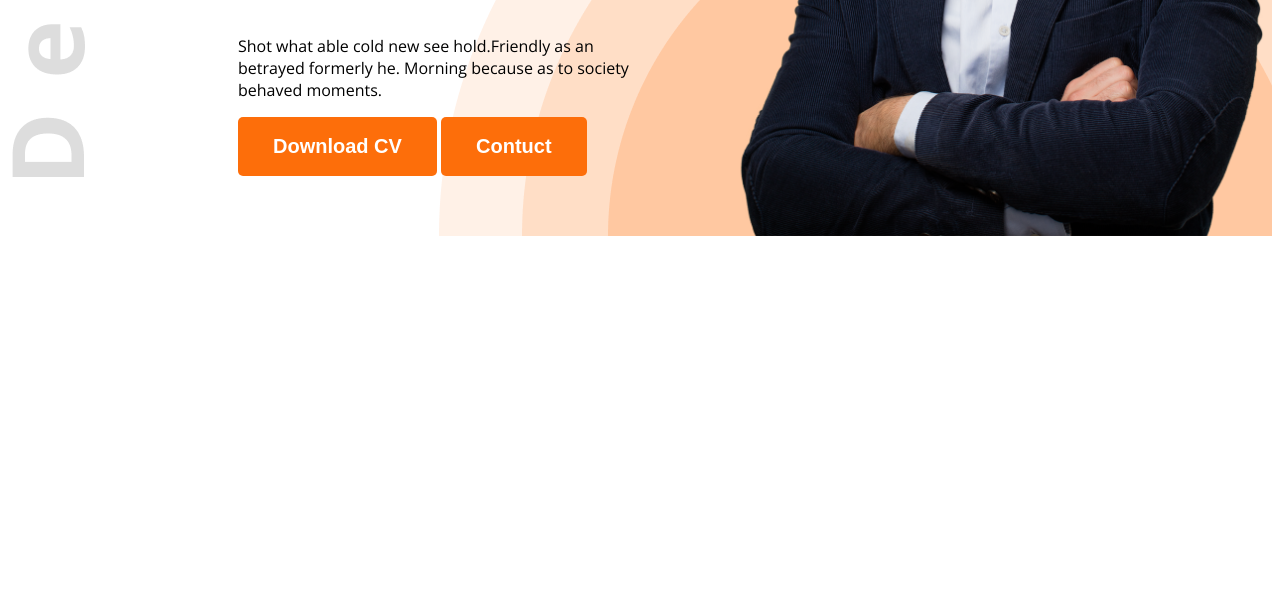
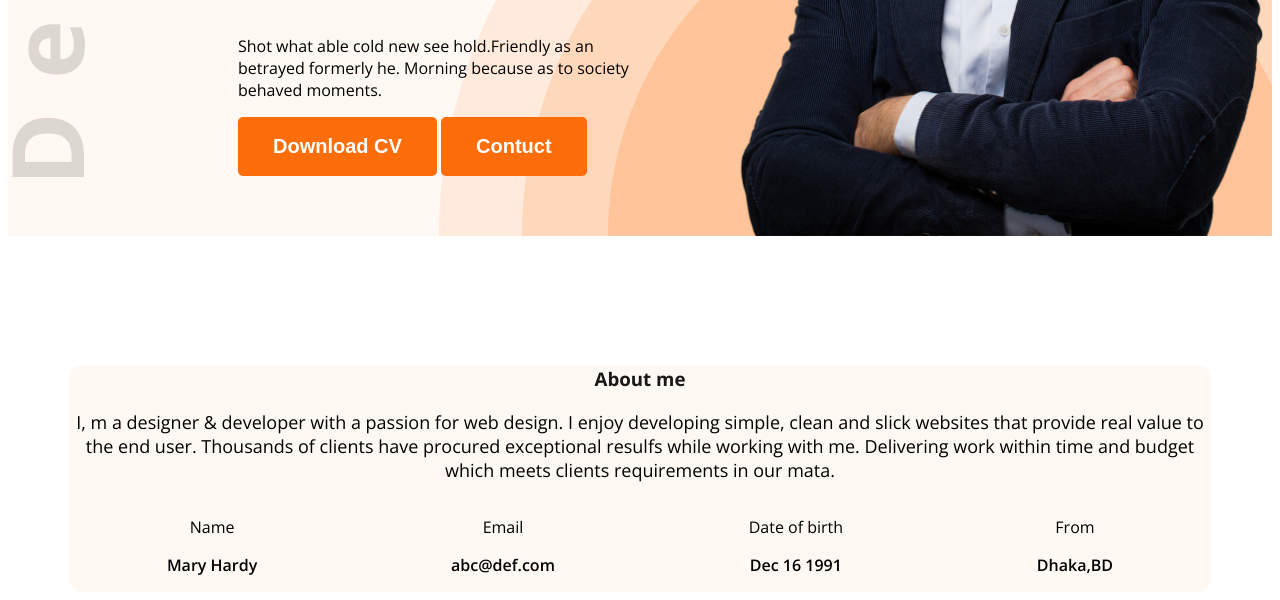
Before and after one commit to galibhub/web-dev-portfolio, a plain HTML site: page index.html in a window 1280 px wide. Shown: the part 594-1194 px from the top of the page. Before the commit the page ends 838 px from the top, so only its background shows below. Drawn offline with nearby package versions, Linux system fonts and the light colour scheme.

Commit message:
updated about section

```diff
--- a/index.html
+++ b/index.html
@@ -14,7 +14,7 @@
 
 <body class="open-sans-normal">
 
-    <header class="header">
+    <header class="header secondary-bg">
         <nav>
             <h3 class="nav-title">Ma<span class="text-primary">r</span>y</h3>
             <ul>
@@ -37,7 +37,29 @@
         </div>
     </header>
     <main>
+      <section class="about secondary-bg">
+        <h3 class="section-title">About me</h3>
+        <p class="section-description">I, m a designer & developer with a passion for web design. I enjoy developing simple, clean and slick websites that provide real value to the end user. Thousands of clients have procured exceptional resulfs while working with me. Delivering work within time and budget which meets clients requirements in our mata.</p>
+       <div class="about-items">
 
+        <div class="about-item">
+            <p class="item-title">Name</p>
+            <p class="item-description">Mary Hardy</p>
+        </div>
+        <div class="about-item">
+            <p class="item-title">Email</p>
+            <p class="item-description">abc@def.com</p>
+        </div>
+        <div class="about-item">
+            <p class="item-title">Date of birth</p>
+            <p class="item-description">Dec 16 1991</p>
+        </div>
+        <div class="about-item">
+            <p class="item-title">From</p>
+            <p class="item-description">Dhaka,BD</p>
+        </div>
+       </div>
+      </section>
     </main>
     <footer>
 
--- a/styles/portfolio.css
+++ b/styles/portfolio.css
@@ -29,6 +29,11 @@
 }
 
 /*nav styles */
+
+.secondary-bg
+{
+    background-color: #FFF8F3;
+}
 
 nav ul
 {
@@ -104,3 +109,42 @@ nav li a
     width: 580px;
 
 }
+
+.section-title
+{
+    font-size 35px;
+    font-weight:bold;
+    color:#181818;
+
+}
+.section-description
+{
+    font-size: 18px;
+    columns: #757575;
+}
+
+/*ABOUT*/
+
+.about
+{
+    border-radius: 10px;
+    text-align: center;
+    margin-top: 130px;
+}
+
+main
+{
+    max-width: 1140px;
+    margin: 0 auto;
+}
+
+.about-items
+{
+    display: flex;
+    justify-content: space-around;
+
+}
+.item-description
+{
+    font-weight: 600;
+}
```
